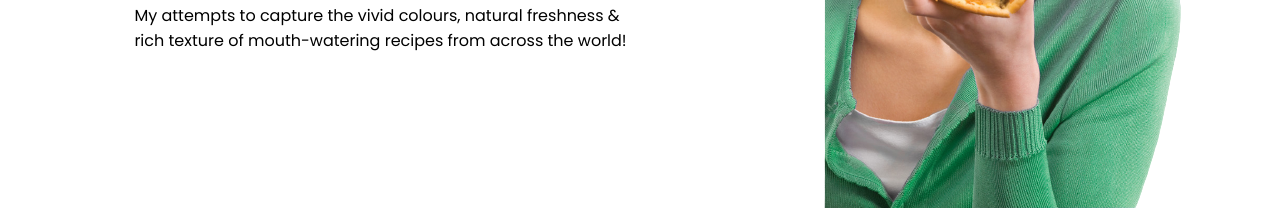
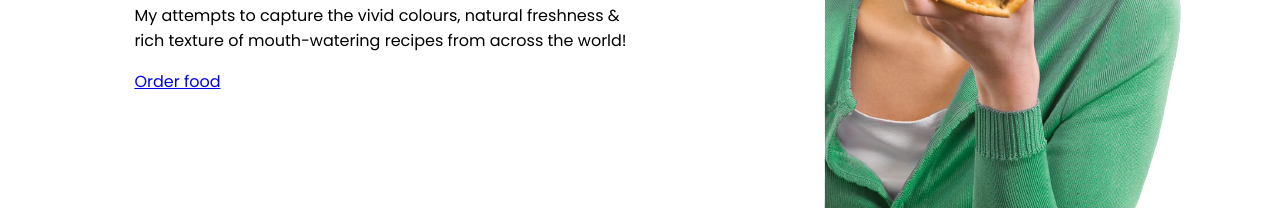
Before and after one commit to trapa45/food-repo, a plain HTML site: page index.html in a window 1280 px wide. Shown: the part 327-537 px from the top of the page. Drawn offline with Linux system fonts and the light colour scheme.

Commit message:
link added

```diff
--- a/index.html
+++ b/index.html
@@ -21,6 +21,7 @@
             <p>My attempts to capture the vivid colours, natural freshness & rich texture of mouth-watering recipes from
                 across
                 the world!</p>
+            <a href="https://www.linkedin.com/in/trapa-mazumder-98b585216/">Order food</a>
         </div>
         <div class="half-width">
             <img src="food.png" alt="">
```
